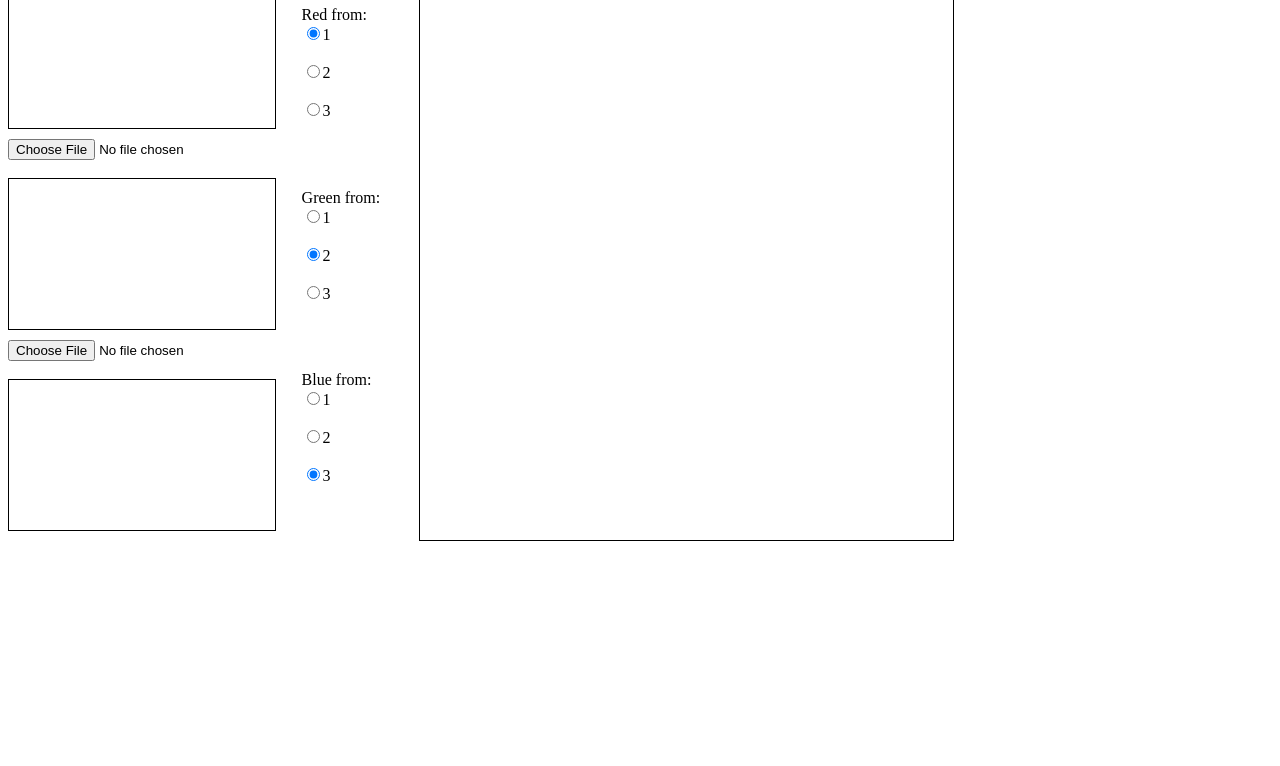
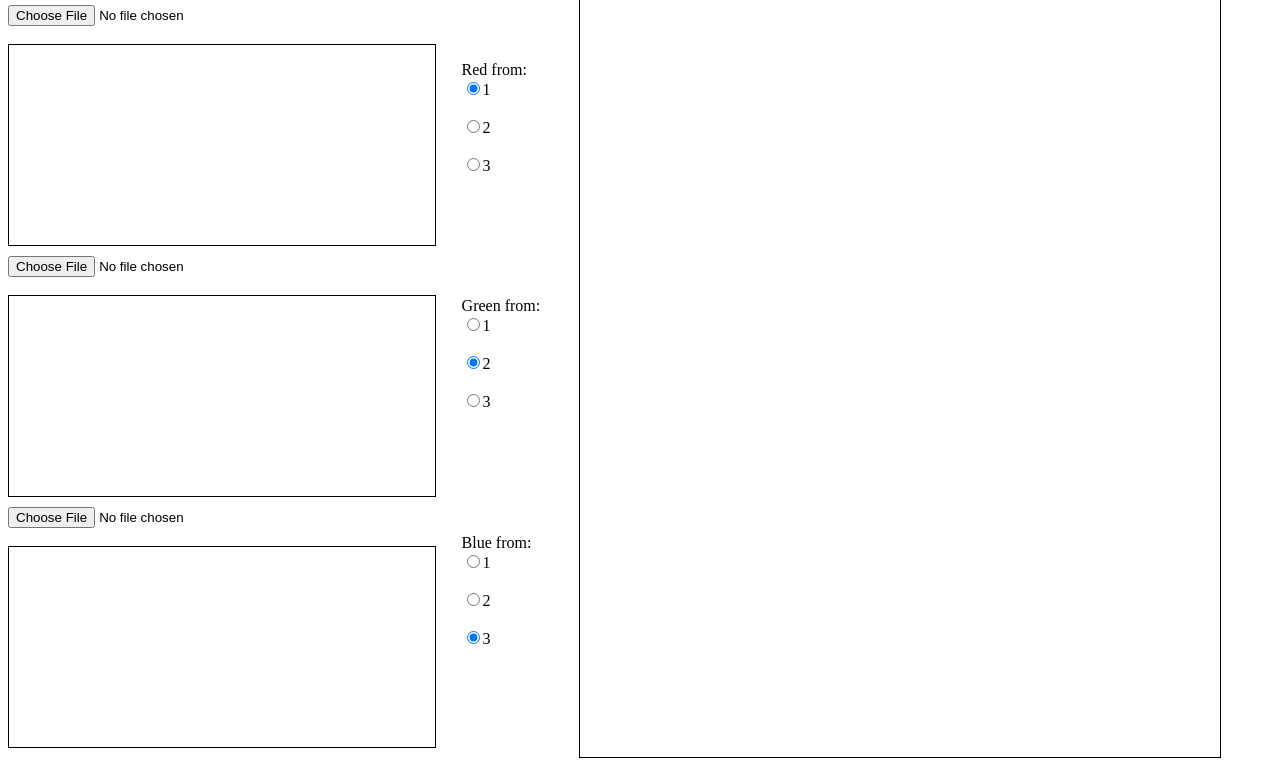
Before and after one commit to Kansattica/ColorSplitter, a plain HTML site: page index.html in a window 1280 px wide. Shown: the part 70-836 px from the top of the page. Before the commit the page ends 800 px from the top, so only its background shows below. Drawn offline with Linux system fonts and the light colour scheme.

Commit message:
It works!

```diff
--- a/colorsplit.js
+++ b/colorsplit.js
@@ -1,40 +1,91 @@
+const [availableHeight, availableWidth] = function() {
+		const rootHtml = document.getElementsByTagName("html")[0];
+		return [rootHtml.clientHeight, rootHtml.clientWidth];
+	}();
+
 const inputCanvases = [1, 2, 3].map(function(x) {
 		const thisCanvas = document.getElementById("canvas" + x);
-		thisCanvas.height = screen.height/4;
-		thisCanvas.width = screen.width/3;
+		thisCanvas.height = availableHeight/4;
+		thisCanvas.width = availableWidth/3;
 		return thisCanvas;
 	});
 
 const outputCanvas = document.getElementById("output");
-outputCanvas.height = screen.height - 5;
-outputCanvas.width = screen.width * (2/3);
+const maxOutputHeight = availableHeight - 30;
+const maxOutputWidth = availableWidth/2;
+outputCanvas.height = maxOutputHeight;
+outputCanvas.width = maxOutputWidth;
 
-const inputImages = [null, null, null];
+function getImageForChannel(inputName, dataWidth, dataHeight)
+{
+	// subtract 1 because a selection of 1 corresponds to inputCanvases[0]
+	const canvasIdx = parseInt(Array.from(document.getElementsByName(inputName)).filter(function (x) { return x.checked })[0].value) - 1;
+	return inputCanvases[canvasIdx].offscreenCanvas.getContext('2d').getImageData(0, 0, dataWidth, dataHeight).data;
+}
 
+
+let drawing = false;
 function drawOutput()
 {
-	if (inputImages.some(function(x) { return x === null; }))
-		return;
+	if (inputCanvases.some(function(x) { return x.offscreenCanvas === undefined })) { return; }
+	const widestInput = inputCanvases.reduce(function (prev, cur) { return cur.offscreenCanvas.width > prev ? cur.offscreenCanvas.width : prev }, 0)
+	const tallestInput = inputCanvases.reduce(function (prev, cur) { return cur.offscreenCanvas.height > prev ? cur.offscreenCanvas.height : prev }, 0)
+
+	if (drawing) return;
+	drawing = true;
+
+	const red = getImageForChannel("redchannel", widestInput, tallestInput);
+	const green = getImageForChannel("greenchannel", widestInput, tallestInput);
+	const blue = getImageForChannel("bluechannel", widestInput, tallestInput);
+	outputCanvas.width = widestInput;
+	outputCanvas.height = tallestInput;
+	const ctx = outputCanvas.getContext('2d');
+	const imageData = ctx.createImageData(widestInput, tallestInput);
+	const data = imageData.data;
+
+	for (let i = 0; i < data.length; i += 4)
+	{
+		data[i] = red[i];
+		data[i + 1] = green[i + 1];
+		data[i + 2] = blue[i + 2];
+		data[i + 3] = 255;
+	}
+
+	ctx.putImageData(imageData, 0, 0);
+
+	drawing = false;
 }
+
 
 function updateCanvas(canvasIdx, e)
 {
 	const pickedFile = e.target.files[0];
 	var sourceImage = new Image();
 	sourceImage.src = URL.createObjectURL(pickedFile);
-	inputImages[canvasIdx] = sourceImage;
 
 	sourceImage.onload = function() {
 		const thisCanvas = inputCanvases[canvasIdx];
-		var ctx = thisCanvas.getContext('2d');
-		const scalefactor = thisCanvas.height / sourceImage.naturalHeight;
-		const clampedscale = scalefactor > 1 ? 1 : scalefactor;
-		const scaledWidth = sourceImage.naturalWidth * clampedscale;
+		thisCanvas.offscreenCanvas = document.createElement('canvas');
+
+		const outputscalefactor = Math.min(maxOutputHeight / sourceImage.naturalHeight, 1);
+		const outputscaledWidth = sourceImage.naturalWidth * outputscalefactor;
+
+		thisCanvas.offscreenCanvas.width = outputscaledWidth;
+		thisCanvas.offscreenCanvas.height = outputCanvas.height;
+
+		thisCanvas.offscreenCanvas.getContext('2d').drawImage(sourceImage, 0, 0, outputscaledWidth, outputCanvas.height);
+
+		var ctx = thisCanvas.getContext('2d', {alpha: false});
+
+		const scalefactor = Math.min(thisCanvas.height / sourceImage.naturalHeight, 1);
+		const scaledWidth = sourceImage.naturalWidth * scalefactor;
 		thisCanvas.width = scaledWidth;
 
 		ctx.drawImage(sourceImage, 0, 0, scaledWidth, thisCanvas.height);
 
-		drawOutput();
+		URL.revokeObjectURL(sourceImage.src);
+
+		setTimeout(drawOutput);
 	}
 }
 
@@ -42,7 +93,13 @@ function updateCanvas(canvasIdx, e)
 for (let i = 0; i < 3; i++)
 {
 	// input1 goes to inputCanvases[0] and so on.
-	document.getElementById("input" + (i+1)).addEventListener('change', updateCanvas.bind(null, i));
+	const inpo = document.getElementById("input" + (i+1));
+	inpo.addEventListener('change', updateCanvas.bind(null, i));
+	if (inpo.value !== null)
+	{
+		e = {target: inpo};
+		updateCanvas(i, e);
+	}
 }
 
 for (const element of document.getElementsByTagName("input"))
--- a/index.html
+++ b/index.html
@@ -18,6 +18,7 @@
 <body>
 <div class="wholething">
 <div class="input">
+<h2>Color Splitter!</h2>
 	<input type="file" accept="image/*" id="input1"><br>
 	<div class="buttongroup">
 		<canvas class="inputcanvas" id="canvas1"></canvas>
```
